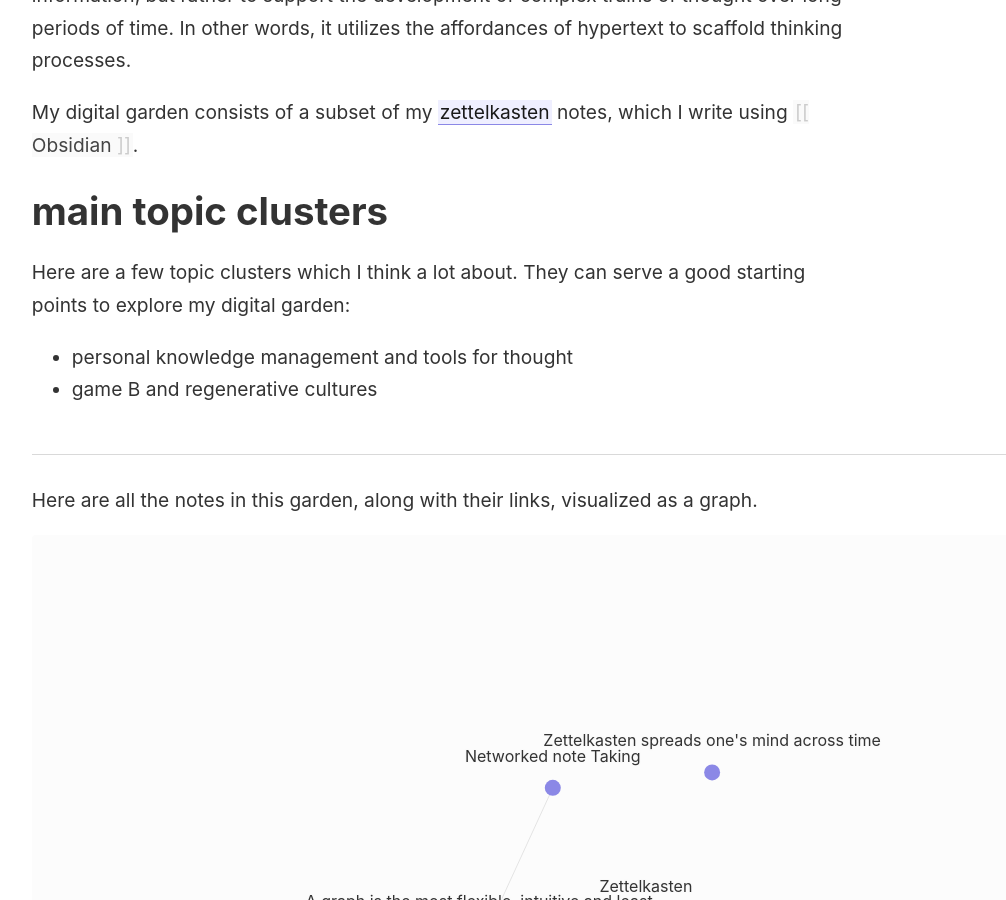
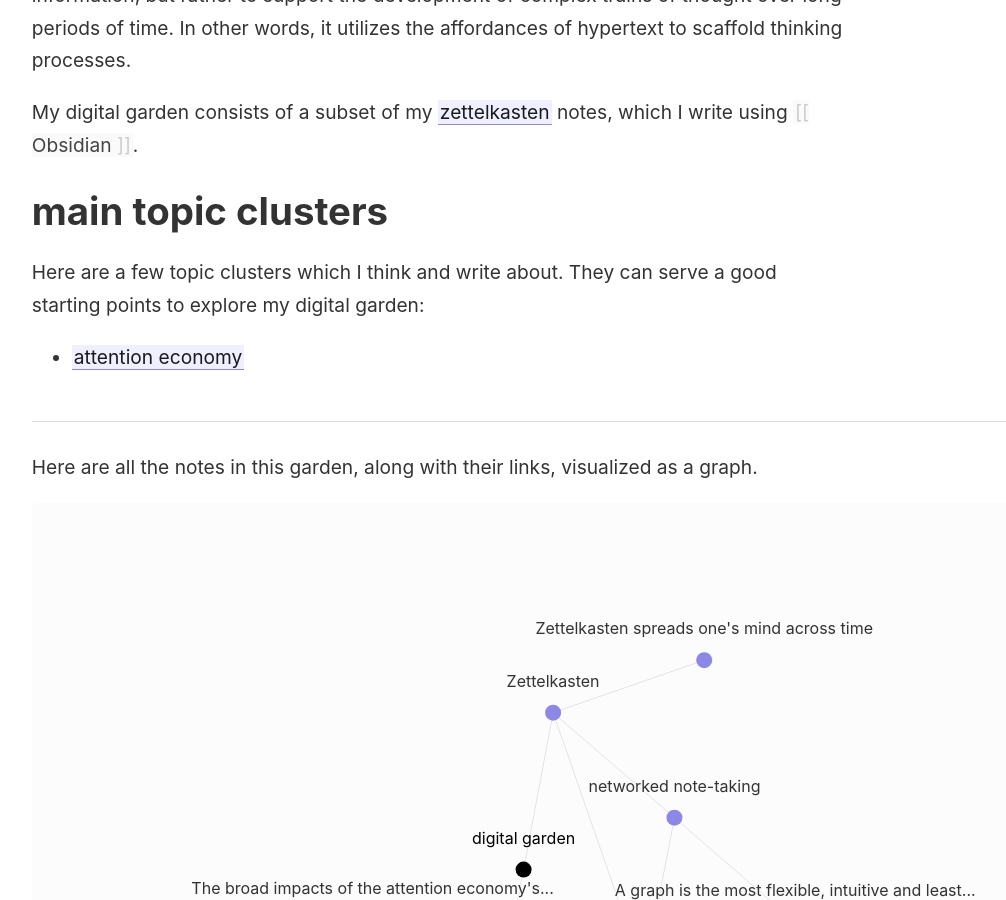
Before and after one commit to weswalla/digital-garden, a Jekyll site: the page built from _notes/digital garden.md, in a window 1280 px wide and 900 px high, scrolled down 438 px. Shown: the whole window, without its empty margins (45-1051 px from the left). Built offline with Jekyll 4.4.1, drawn with Linux system fonts in a browser that asks for light colours; some of the changed text lies outside the part shown.

Commit message:
some notes about the attention economy

```diff
--- a/_notes/digital garden.md
+++ b/_notes/digital garden.md
@@ -7,6 +7,5 @@ A digital garden is effectively an interconnected set of publicly available note
 My digital garden consists of a subset of my [[zettelkasten]] notes, which I write using [[Obsidian]].
 
 # main topic clusters
-Here are a few topic clusters which I think a lot about. They can serve a good starting points to explore my digital garden:
-- personal knowledge management and tools for thought
-- game B and regenerative cultures
+Here are a few topic clusters which I think and write about. They can serve a good starting points to explore my digital garden:
+- [[attention economy]]
```
Also changed, not shown: _notes/atomic, synthesis-oriented writing counteracts the perverse incentives of the attention economy.md (added, +15 -0 lines), _notes/attention economy.md (added, +11 -0 lines), _notes/networked note-taking.md (+3 -0 lines), _notes/the broad impacts of the attention economy's perverse incentives alters widespread communication patterns.md (added, +13 -0 lines), _notes/zettelkasten.md (+2 -0 lines).
